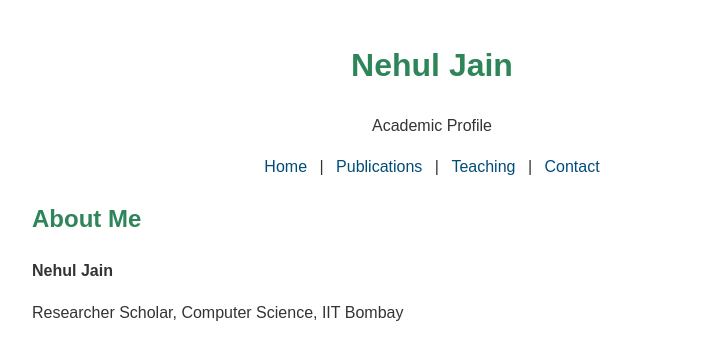
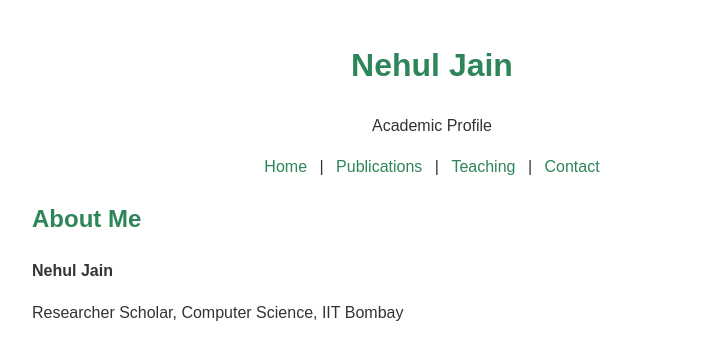
Before and after one commit to nehuljain26/nehuljain26.github.io, a Jekyll site: the page built from index.md, in a window 1280 px wide. Shown: the top 345 px of the page, without its empty margins (208-914 px from the left). Built offline with Jekyll 4.4.1, drawn with Linux system fonts in a browser that asks for light colours.

Commit message:
Update style.css

```diff
--- a/assets/style.css
+++ b/assets/style.css
@@ -14,7 +14,7 @@ h1, h2 {
 nav a {
   margin: 0 8px;
   text-decoration: none;
-  color: #004d7a;
+  color: #2F855A;
 }
 section {
   margin-bottom: 2em;
```
